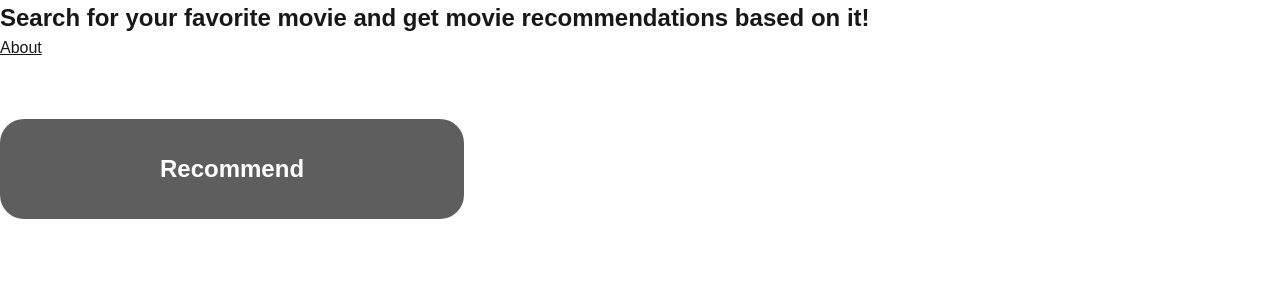
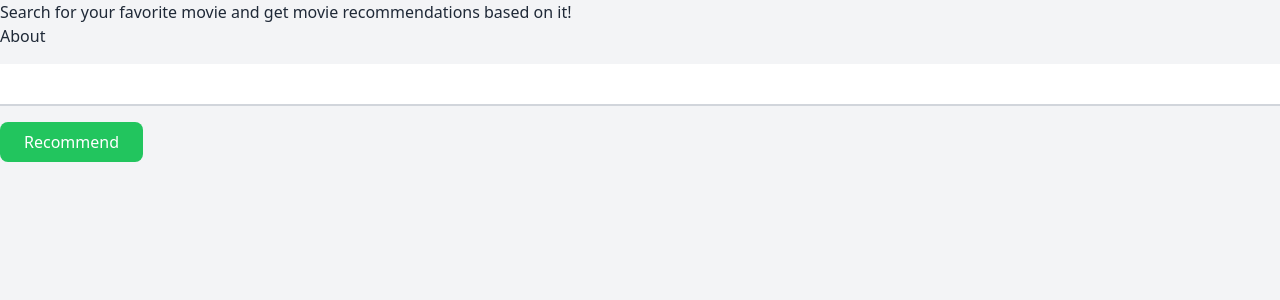
Before and after one commit to daniel-erdos-dev/recommend-to-watch, a Next.js app in the folder recommend-to-watch/: page / in a window 1280 px wide. Shown: the top 300 px of the page. Built offline with nearby package versions, Linux system fonts and the light colour scheme.

Commit message:
starting to work on redesing using Tailwind css

```diff
--- /dev/null
+++ b/recommend-to-watch/src/app/global.css
@@ -0,0 +1,79 @@
+/* Tailwind CSS Setup */
+
+@tailwind base;
+@tailwind components;
+@tailwind utilities;
+
+/* Custom Styles */
+
+body {
+  @apply bg-gray-100 text-gray-800 font-sans antialiased;
+}
+
+/* Header */
+header {
+  @apply bg-green-500 text-white py-6 px-4 rounded-lg shadow-md mx-auto max-w-4xl;
+}
+
+header h1 {
+  @apply text-3xl font-bold mb-2;
+}
+
+header p {
+  @apply text-lg;
+}
+
+/* Navigation */
+nav a {
+  @apply text-white text-lg font-medium hover:underline ml-4;
+}
+
+/* Main Content */
+/* main {
+  @apply bg-white p-8 mt-8 rounded-lg shadow-lg mx-auto max-w-4xl;
+} */
+
+/* Buttons */
+button,
+a.button {
+  @apply inline-block bg-green-500 text-white px-6 py-2 rounded-lg font-medium text-base mt-4 hover:bg-green-600 transition duration-300 ease-in-out;
+}
+
+/* Input Field */
+input {
+  @apply border-b-2 border-gray-300 text-center focus:outline-none focus:border-green-500 transition-all duration-300 ease-in-out w-full py-2 mt-4;
+}
+
+/* Lists */
+ul {
+  @apply list-none mt-6 space-y-3;
+}
+
+ul li {
+  @apply bg-green-100 px-4 py-3 rounded-md text-gray-700 shadow-sm;
+}
+
+/* Footer */
+footer {
+  @apply mt-8 py-4 text-center text-gray-600 text-sm;
+}
+
+/* Responsive Design */
+@media (max-width: 768px) {
+  header h1 {
+    @apply text-2xl;
+  }
+
+  header p {
+    @apply text-base;
+  }
+
+  main {
+    @apply p-6;
+  }
+
+  button,
+  a.button {
+    @apply text-sm px-4 py-2;
+  }
+}
--- a/recommend-to-watch/src/app/globals.css
+++ b/recommend-to-watch/src/app/globals.css
@@ -153,15 +153,6 @@ button:disabled {
   max-width: 50%;
 }
 
-.movieCard {
-  display: flex;
-  flex-flow: column;
-  color: black;
-  background-color: var(--card);
-  padding: 0vh 4vh 3vh 4vh;
-  align-items: center;
-}
-
 .bigMovieCard {
   display: flex;
   color: black;
--- a/recommend-to-watch/src/app/layout.tsx
+++ b/recommend-to-watch/src/app/layout.tsx
@@ -1,6 +1,6 @@
 import type { Metadata } from "next";
 import localFont from "next/font/local";
-import "./globals.css";
+import "./global.css";
 import ReduxProvider from "./provider";
 
 const geistSans = localFont({
--- a/recommend-to-watch/src/app/page.tsx
+++ b/recommend-to-watch/src/app/page.tsx
@@ -50,8 +50,8 @@ export default function Home() {
 
   return (
     <Provider store={store}>
-      <div className="grid-rows-[20px_1fr_20px] items-center justify-items-center min-h-screen p-16 pb-20 gap-16 font-[family-name:var(--font-geist-sans)]">
-        <main className="flex flex-col gap-8 row-start-2 items-center">
+      <div className="items-center justify-items-center min-h-min font-[family-name:var(--font-geist-sans)]">
+        <main className="flex flex-col gap-8 items-center bg-white p-8 mt-8 rounded-lg shadow-lg mx-auto max-w-4xl">
           <h1>
             Search for your favorite movie and get movie recommendations based
             on it!
```
Also changed, not shown: recommend-to-watch/src/app/commonComponents/Movie.tsx (+7 -7 lines), recommend-to-watch/src/app/commonComponents/MultipleMovies.tsx (+7 -4 lines), recommend-to-watch/src/app/commonComponents/SingleMovie.tsx (+7 -15 lines), recommend-to-watch/src/app/selectedMovies/page.tsx (+3 -9 lines).
